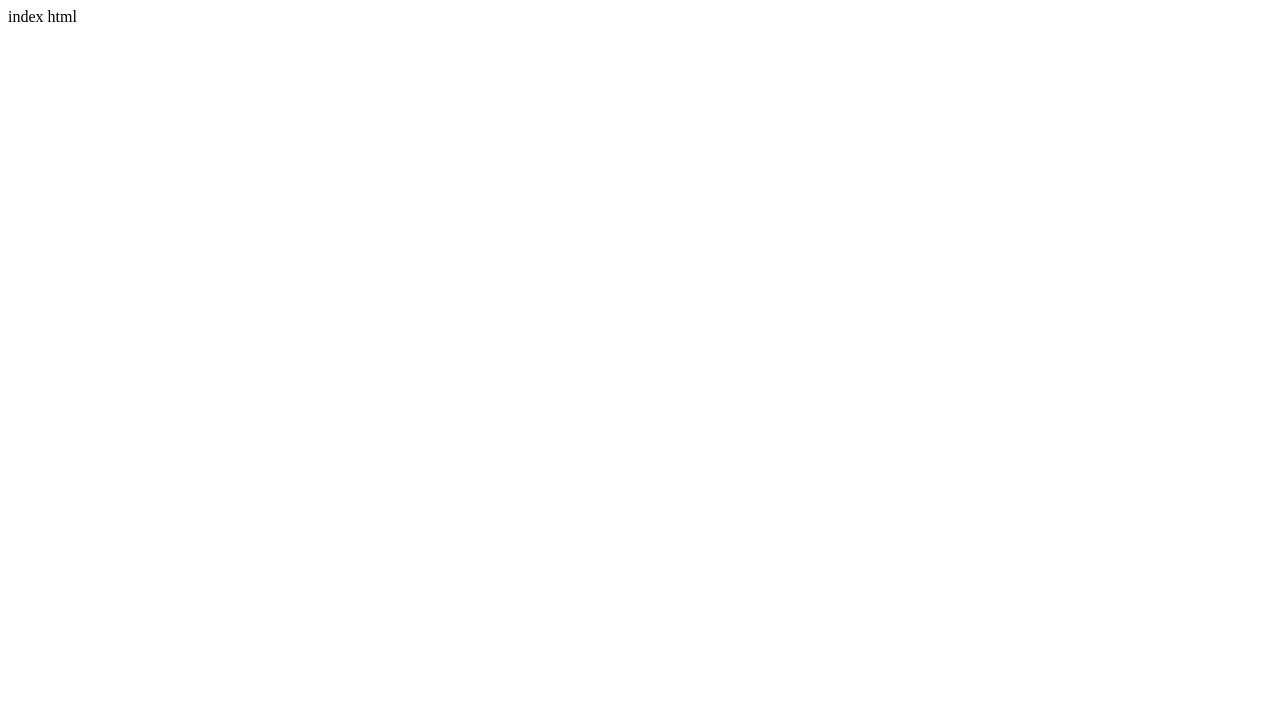
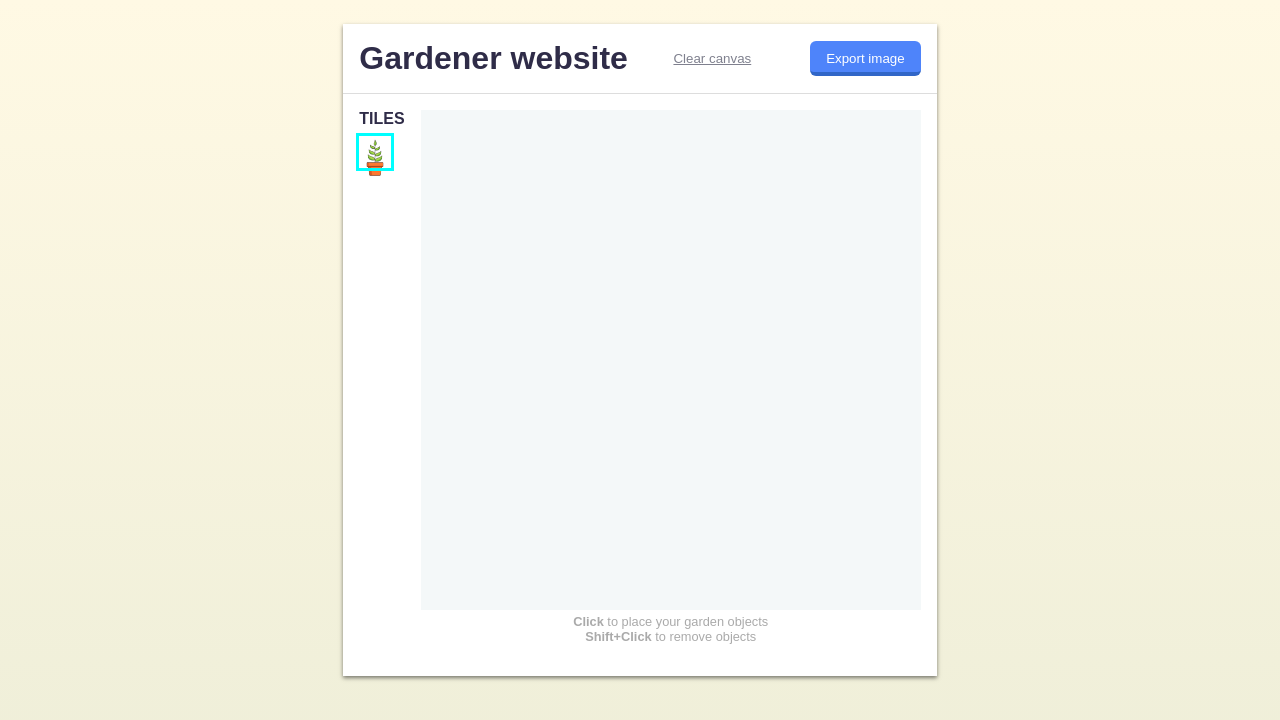
Before and after one commit to komdanB/GWeb, a plain HTML site: page index.html in a window 1280 px wide. Drawn offline with Linux system fonts and the light colour scheme.

Commit message:
first day of gweb

```diff
--- a/index.html
+++ b/index.html
@@ -1 +1,37 @@
-index html
+<!DOCTYPE html>
+<html lang="en">
+<head>
+    <meta charset="UTF-8">
+    <link href="styles.css" rel="stylesheet">
+    <meta name="viewport" content="width=device-width, initial-scale=1.0">
+    <title>Document</title>
+</head>
+<body>
+    <div class="card">
+        <header>
+            <h1>Gardener website</h1>
+            <button class="button-as-link" onclick="clearCanvas()">Clear canvas</button>
+            <button class="primary-button" onclick="exportImage()">Export image</button>
+        </header>
+
+        <div class="card_body">
+            <aside>
+                <label>Tiles</label>
+                <div class="tileset-container">
+                    <img width=32px heigth=32px id="tileset-source" src="/images/plant_foto.png">
+                    <div class="tileset-container_selection"></div>
+                </div>
+            </aside>
+
+            <div class="card_right-column">
+                <canvas width="500" height="500"></canvas>
+
+                <p class="instructions">
+                    <strong>Click</strong> to place your garden objects <br>
+                    <strong>Shift+Click</strong> to remove objects
+                </p>
+            </div>
+        </div>
+    </div>
+</body>
+</html>
--- /dev/null
+++ b/styles.css
@@ -0,0 +1,101 @@
+* {
+    box-sizing: border-box;
+}
+
+html {
+    height: 100%;
+}
+
+body {
+    font-family: 'Source Sans Pro', sans-serif;
+    padding: 1em;
+    background: linear-gradient(180deg, #fff9e4 0%, #eeeed8 100%);
+    display: flex;
+    justify-content: space-around;
+    color: #2f2c48;
+}
+
+.instructions {
+    font-size: 0.8em;
+    color: #aaa;
+    text-align: center;
+    margin: 0;
+    margin-bottom: 16px;
+}
+
+.card {
+    background: #fff;
+    box-shadow: 0px 2px 4px rgba(0, 0, 0, 0.5);
+    padding-bottom: 16px;
+    header {
+       display:flex;
+       justify-content: space-between;
+       align-items: center;
+       border-bottom: 1px solid #ddd;
+       margin-bottom:1em;
+       padding: 16px;
+       h1 {
+          margin:0;
+
+       }
+
+       .button-as-link {
+          margin-right: 1em;
+       }
+    }
+    aside {
+       padding-left: 16px;
+       padding-right: 16px;
+    }
+ }
+ .card_body {
+    display:flex;
+ }
+ .card_right-column {
+    padding-right: 16px;
+ }
+
+ canvas {
+    /*outline: 1px solid #ddd;*/
+    background: #f4f8f9;
+ }
+
+ .tileset-container {
+    position: relative;
+ }
+ .tileset-container_selection {
+    position:absolute;
+    outline: 3px solid cyan;
+    left:0;
+    top:0;
+    width: 32px;
+    height:32px;
+ }
+
+ .button-as-link {
+    appearance:none;
+    text-decoration: underline;
+    background: transparent;
+    color: #7f808e;
+    border:0;
+    outline:0;
+    cursor:pointer;
+ }
+ .primary-button {
+    border:0;
+    background: #4e84fa;
+    border-top:4px solid transparent;
+    border-bottom: 4px solid #3166c7;
+    color: #fff;
+    border-radius: 6px;
+    outline:0;
+    padding: 6px 16px;
+    cursor:pointer;
+ }
+
+ label {
+    text-transform: uppercase;
+    margin-bottom: 0.5em;
+    font-weight: bold;
+    display: block;
+ }
```
Also changed, not shown: images/grass_background.png (added), images/plant_foto.png (added).
